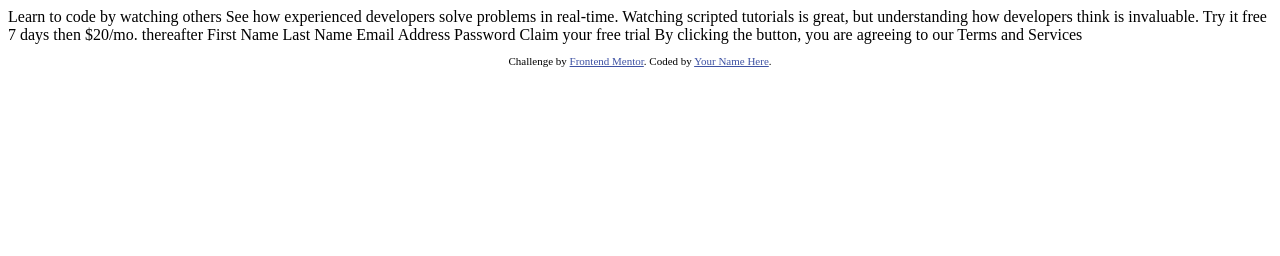
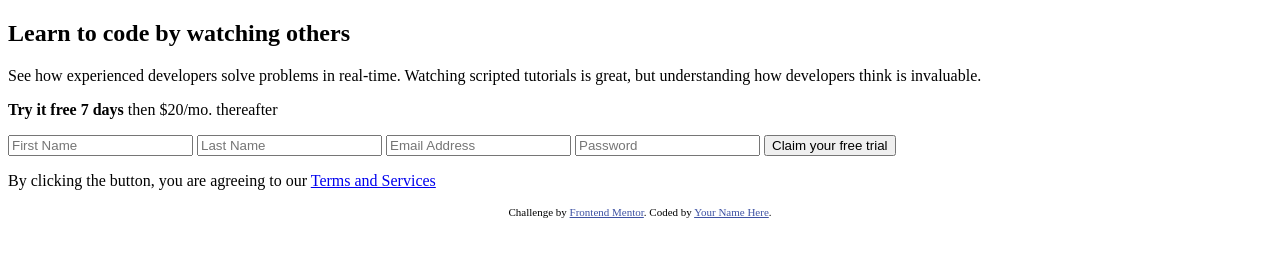
Before and after one commit to paul-dont/intro-component-with-signup-form-master, a plain HTML site: page index.html in a window 1280 px wide. Drawn offline with Linux system fonts and the light colour scheme.

Commit message:
defined markup and classes

```diff
--- a/index.html
+++ b/index.html
@@ -1,41 +1,78 @@
 <!DOCTYPE html>
 <html lang="en">
   <head>
-  <meta charset="UTF-8">
-  <meta name="viewport" content="width=device-width, initial-scale=1.0"> <!-- displays site properly based on user's device -->
+    <meta charset="UTF-8" />
+    <meta name="viewport" content="width=device-width, initial-scale=1.0" />
+    <!-- displays site properly based on user's device -->
 
-  <link rel="icon" type="image/png" sizes="32x32" href="./images/favicon-32x32.png">
+    <link
+      rel="icon"
+      type="image/png"
+      sizes="32x32"
+      href="./images/favicon-32x32.png"
+    />
 
     <title>Frontend Mentor | Intro component with sign up form</title>
 
     <!-- Feel free to remove these styles or customise in your own stylesheet 👍 -->
     <style>
-    .attribution { font-size: 11px; text-align: center; }
-    .attribution a { color: hsl(228, 45%, 44%); }
+      .attribution {
+        font-size: 11px;
+        text-align: center;
+      }
+      .attribution a {
+        color: hsl(228, 45%, 44%);
+      }
     </style>
   </head>
   <body>
-
-  Learn to code by watching others
-
-  See how experienced developers solve problems in real-time. Watching scripted tutorials is great,
-  but understanding how developers think is invaluable.
-
-  Try it free 7 days then $20/mo. thereafter
-
-  First Name
-  Last Name
-  Email Address
-  Password
-
-  Claim your free trial
-
-  By clicking the button, you are agreeing to our Terms and Services
+    <section class="trial">
+      <div class="wrapper__about">
+        <h1 class="wrapper__about-title">Learn to code by watching others</h1>
+        <p class="wrapper__about-content">
+          See how experienced developers solve problems in real-time. Watching
+          scripted tutorials is great, but understanding how developers think is
+          invaluable.
+        </p>
+      </div>
+      <div class="wrapper__form">
+        <p><strong>Try it free 7 days</strong> then $20/mo. thereafter</p>
+        <form action="">
+          <input
+            type="text"
+            class="wrapper__form-first"
+            placeholder="First Name"
+          />
+          <input
+            type="text"
+            class="wrapper__form-last"
+            placeholder="Last Name"
+          />
+          <input
+            type="email"
+            class="wrapper__form-email"
+            placeholder="Email Address"
+          />
+          <input
+            type="password"
+            class="wrapper__form-password"
+            placeholder="Password"
+          />
+          <button class="submit">Claim your free trial</button>
+          <p class="wrapper__form-terms">
+            By clicking the button, you are agreeing to our
+            <a href="#">Terms and Services</a>
+          </p>
+        </form>
+      </div>
+    </section>
 
     <footer>
       <p class="attribution">
-      Challenge by <a href="https://www.frontendmentor.io?ref=challenge" target="_blank">Frontend Mentor</a>.
-      Coded by <a href="#">Your Name Here</a>.
+        Challenge by
+        <a href="https://www.frontendmentor.io?ref=challenge" target="_blank"
+          >Frontend Mentor</a
+        >. Coded by <a href="#">Your Name Here</a>.
       </p>
     </footer>
   </body>
```
Lines whose indentation alone changed are shown as unchanged.
